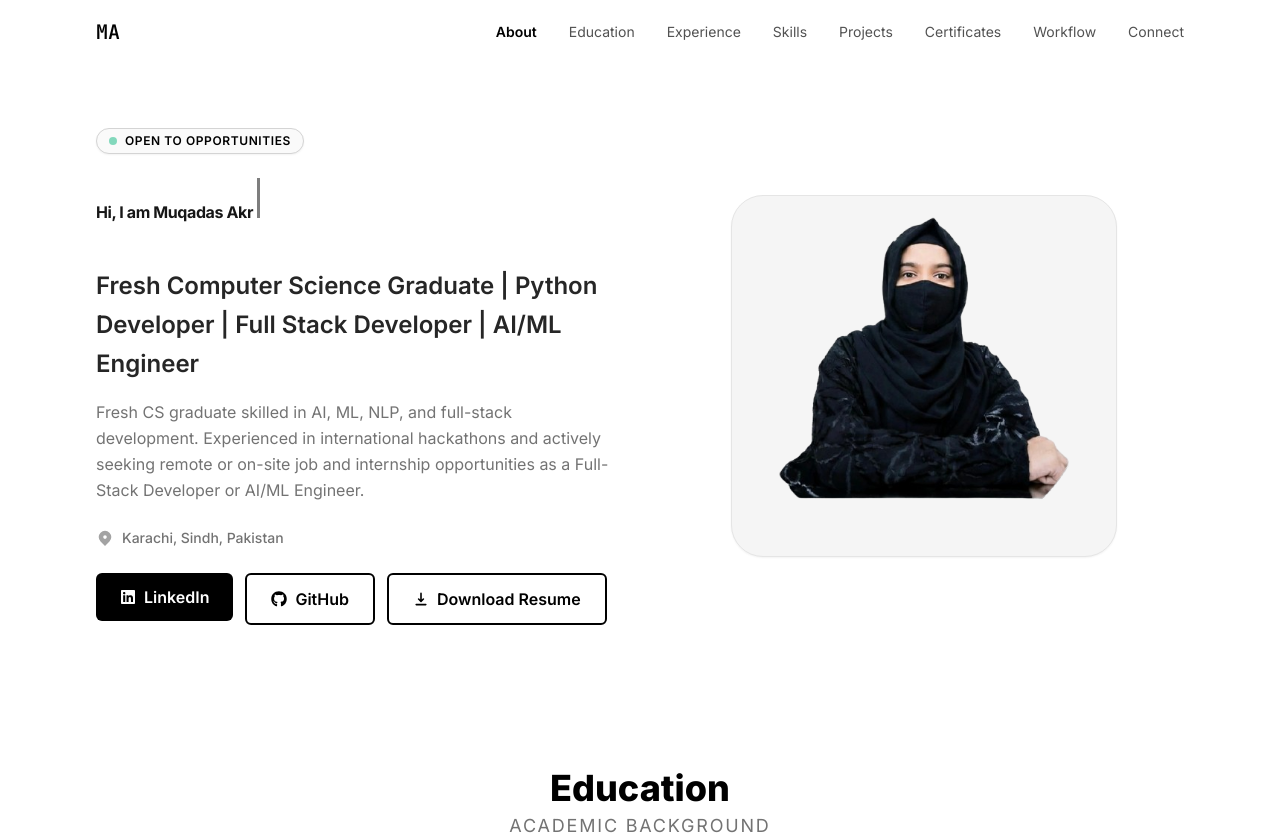
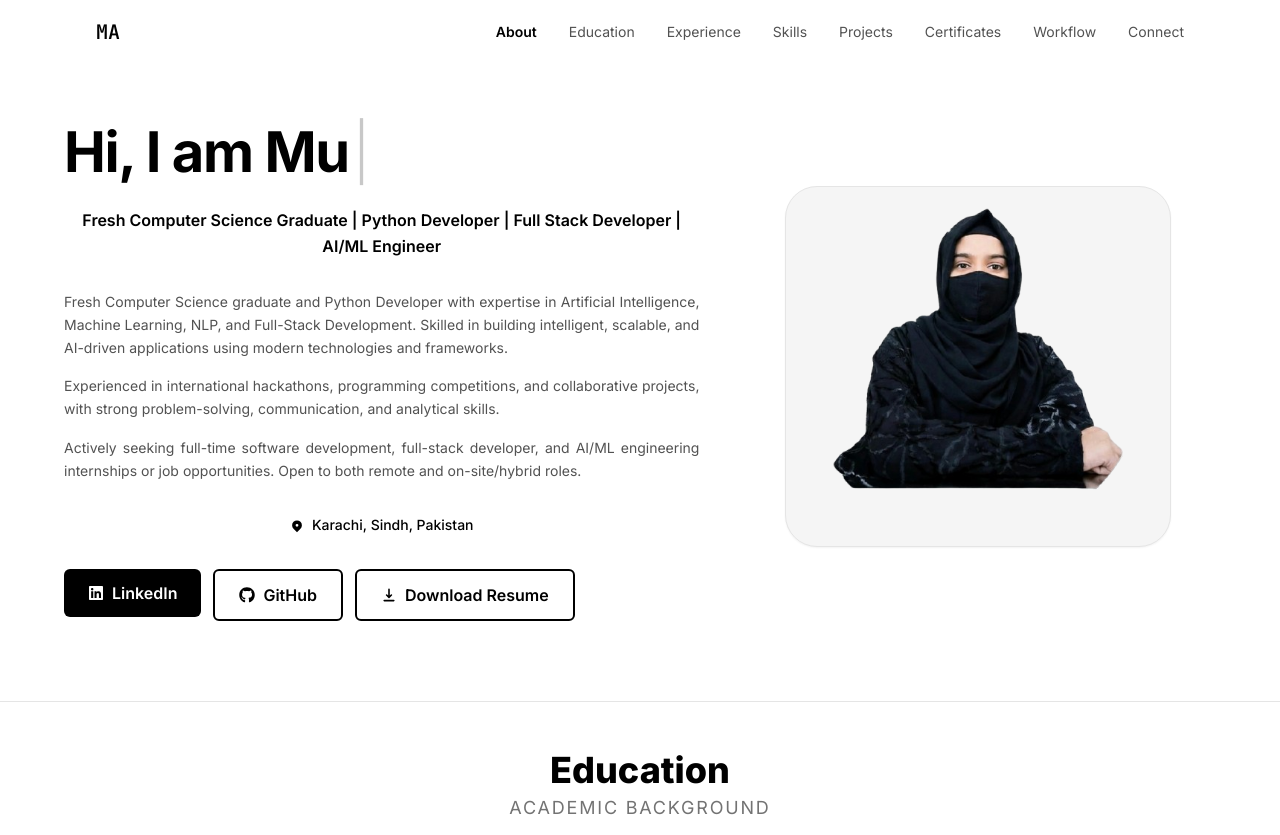
Before and after one commit to Muqadas1234/My-portfolio, a React (Vite) app: page / in a window 1280 px wide. Shown: the top 835 px of the page. Built offline with nearby package versions, Linux system fonts and the light colour scheme.

Commit message:
Restore original Hero section layout and styling while keeping GA event tracking

```diff
--- a/src/components/sections/Hero.jsx
+++ b/src/components/sections/Hero.jsx
@@ -19,47 +19,59 @@ export default function Hero() {
             setIsDeleting(true)
             return prev
           }
-          return fullName.substring(0, prev.length + 1)
+          return fullName.slice(0, prev.length + 1)
         } else {
           if (prev === '') {
             setIsDeleting(false)
             return prev
           }
-          return fullName.substring(0, prev.length - 1)
+          return fullName.slice(0, prev.length - 1)
         }
       })
     }
 
-    timer = setTimeout(tick, isDeleting ? 75 : 120)
+    let delay = 100
+    if (isDeleting) {
+      delay = 50
+    }
+    if (!isDeleting && typedText === fullName) {
+      delay = 2000 // Pause after typing completes
+    } else if (isDeleting && typedText === '') {
+      delay = 500 // Pause after erasing completes
+    }
 
+    timer = setTimeout(tick, delay)
     return () => clearTimeout(timer)
   }, [typedText, isDeleting, fullName])
 
   return (
-    <section id="home" className="pt-24 pb-16 bg-white text-black min-h-[90vh] flex items-center">
-      <div className="max-w-6xl mx-auto px-4 sm:px-6 lg:px-8 w-full grid md:grid-cols-2 gap-12 items-center">
-        <div className="space-y-6">
-          <div className="inline-flex items-center gap-2 rounded-full border border-neutral-300 px-3 py-1 text-xs font-semibold uppercase tracking-wider bg-neutral-50 shadow-sm">
-            <span className="flex h-2 w-2 rounded-full bg-emerald-500 animate-pulse" />
-            Open to opportunities
+    <section
+      id="home"
+      className="px-4 sm:px-6 lg:px-8 pt-28 pb-20 border-b border-neutral-200"
+    >
+      <div className="mx-auto grid max-w-6xl items-center gap-10 lg:grid-cols-[minmax(0,_1.2fr)_minmax(0,_0.9fr)]">
+        <div className="text-left">
+          <h1 className="text-display text-2xl xs:text-3xl sm:text-5xl lg:text-[3.5rem] min-h-[3rem] sm:min-h-[4rem] lg:min-h-[5rem] flex items-center whitespace-nowrap">
+            <span>{typedText}</span>
+            <span className="animate-pulse ml-1 text-neutral-400 font-light" style={{ animationDuration: '0.8s' }}>|</span>
+          </h1>
+          <p className="mt-4 text-title-sm font-semibold text-center text-black">
+            {personalInfo.title}
+          </p>
+
+          <div className="mt-8 space-y-4 max-w-2xl">
+            {personalInfo.aboutHome.map((paragraph) => (
+              <p key={paragraph.slice(0, 40)} className="text-body-sm text-justify">
+                {paragraph}
+              </p>
+            ))}
           </div>
 
-          <div className="space-y-4">
-            <h1 className="text-display-md md:text-display-lg font-bold tracking-tight text-neutral-900 min-h-[4.5rem]">
-              {typedText}
-              <span className="inline-block w-[3px] h-[2.5rem] bg-black ml-1 animate-pulse" />
-            </h1>
-            <p className="text-title-lg text-neutral-800 font-semibold leading-relaxed">
-              {personalInfo.title}
+          <div className="mt-8 flex justify-center">
+            <p className="inline-flex items-center gap-2 text-body-sm font-medium text-black">
+              <HiLocationMarker className="flex-shrink-0" aria-hidden="true" />
+              {personalInfo.location}
             </p>
-            <p className="text-body-lg text-neutral-500 leading-relaxed">
-              {personalInfo.aboutShort}
-            </p>
-          </div>
-
-          <div className="flex items-center gap-2 text-body-sm text-neutral-500 font-medium">
-            <HiLocationMarker className="text-neutral-400 text-lg" />
-            {personalInfo.location}
           </div>
 
           <div className="mt-8 flex flex-col sm:flex-row items-start gap-3">
```
